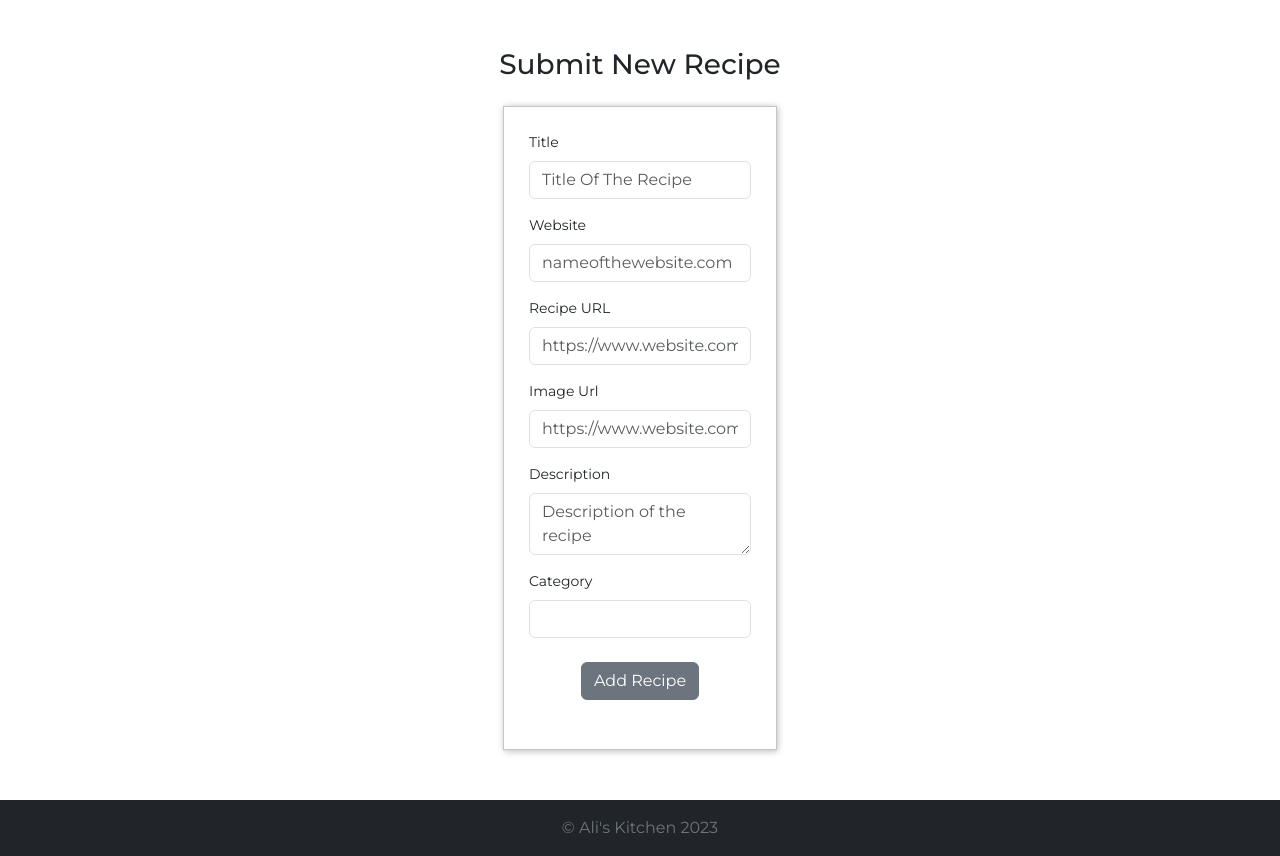
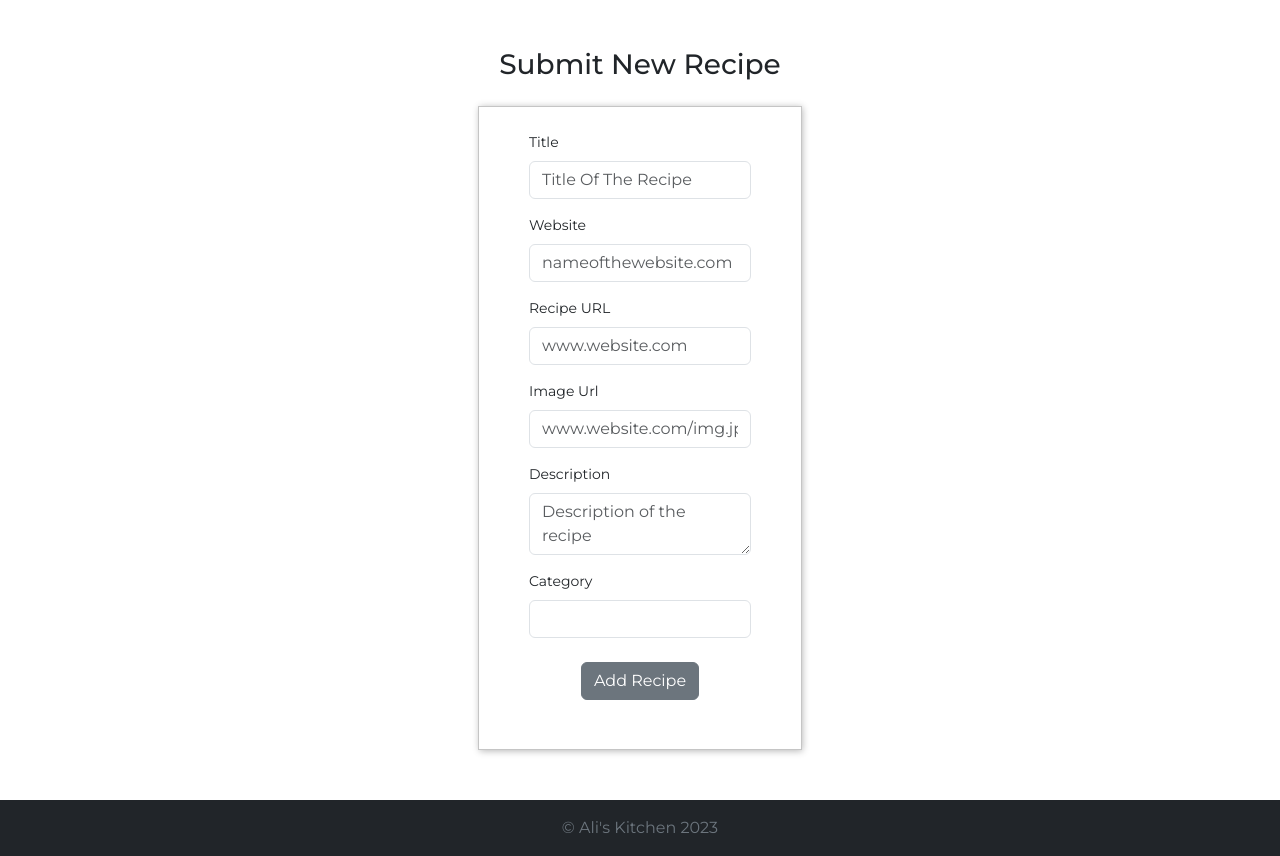
Before and after one commit to AlexTensorer/Ali-s-Kitchen, a Node server app: page /submit in a window 1280 px wide. Shown: the part 75-931 px from the top of the page. Run offline with Node 20, Linux system fonts and the light colour scheme; a user stored in the database is signed in; some libraries are stand-ins or nearby versions.

Commit message:
style fixes

```diff
--- a/app/views/allRecipes.ejs
+++ b/app/views/allRecipes.ejs
@@ -5,7 +5,7 @@
 <main class="d-flex text-center px-2 mb-5 container-fluid">
     <article class="row g-3 justify-content-center">
         <% for (const recipe of recipes) { %>
-        <div class="col-6 col-md-5 col-xl-4 col-xxl-3 px-4 d-flex flex-column">
+        <div class="col-6 col-md-5 col-xl-4 col-xxl-3 px-2 d-flex flex-column">
             <div style="position: relative;">
                 <img style="padding-top: 8px; width: 100%; height: 280px; object-fit: cover; box-sizing: border-box;"
                     src="<%= recipe.image %>" alt="">
@@ -25,7 +25,7 @@
                 </div>
             </div>
             <div class="fs-5 pt-2 ps-7 pe-7" style="text-decoration: none; color: inherit;">
-                <a class="fs-5 ps-2 pe-2 pb-1"
+                <a class="fs-5 ps-1 pe-1 pb-1"
                     style="text-decoration: none; color: inherit; background-color: rgba(238, 210, 176, 0.5); "
                     href="<%=recipe.link%>" target="_blank"><%= recipe.title %></a>
                 <div class="text-secondary" style="font-size: 10px; font-style: italic;"><%= recipe.website %>
--- a/app/views/login.ejs
+++ b/app/views/login.ejs
@@ -24,7 +24,7 @@
 <div class="container">
     <div class="ms-auto me-auto mt-5" style="width: max-content;">
         <form action="/login" method="POST"
-            style="border: 1px solid rgba(139, 139, 139, 0.493); padding: 50px 100px 50px 100px;; box-shadow: 0.5px 1px 7px 0px rgba(0,0,0,0.29);">
+            style="border: 1px solid rgba(139, 139, 139, 0.493); padding: 30px 50px 30px 50px;; box-shadow: 0.5px 1px 7px 0px rgba(0,0,0,0.29);">
             <label class="form-label muted" style="letter-spacing: 1px;" for="email">Email</label>
             <input class="form-control mb-4" type="email" id="email" name="email" placeholder="email@domain.com">
 
--- a/app/views/recipesByCategory.ejs
+++ b/app/views/recipesByCategory.ejs
@@ -30,7 +30,7 @@
                 </div>
             </div>
             <div class="fs-4 pt-2 ps-7 pe-7" style="text-decoration: none; color: inherit;">
-                <a class="fs-4 ps-4 pe-4 pb-1"
+                <a class="fs-4 ps-1 pe-1 pb-1"
                     style="text-decoration: none; color: inherit; background-color: rgba(238, 210, 176, 0.5); "
                     href="<%=recipe.link%>" target="_blank"><%= recipe.title %></a>
                 <div class="text-secondary" style="font-size: small; font-style: italic;"><%= recipe.website %>
--- a/app/views/signup.ejs
+++ b/app/views/signup.ejs
@@ -17,7 +17,7 @@
           <% } %>
 
 
-        <form action="/signup" method="POST" class="inline" style="border: 1px solid rgba(139, 139, 139, 0.493); padding: 50px 100px 50px 100px; box-shadow: 0.5px 1px 7px 0px rgba(0,0,0,0.29);">
+        <form action="/signup" method="POST" class="inline" style="border: 1px solid rgba(139, 139, 139, 0.493); padding: 30px 50px 10px 50px; box-shadow: 0.5px 1px 7px 0px rgba(0,0,0,0.29);">
             <label class="form-label muted" style="letter-spacing: 1px;" for="username">Username</label>
             <input class="form-control mb-4" type="text" id="username" name="username" placeholder="Username">
 
--- a/app/views/submit.ejs
+++ b/app/views/submit.ejs
@@ -5,7 +5,7 @@
     <h3 class="text-center">Submit New Recipe</h2>
     <div class="col-sm-6 ms-auto me-auto mt-4" style="width: max-content;">
         <form action="/submit" method="POST"
-        style="font-size: 14px; border: 1px solid rgba(139, 139, 139, 0.493); padding: 25px; margin-bottom: 50px; box-shadow: 0.5px 1px 7px 0px rgba(0,0,0,0.29);">
+        style="font-size: 14px; border: 1px solid rgba(139, 139, 139, 0.493); padding: 25px 50px 25px 50px; margin-bottom: 50px; box-shadow: 0.5px 1px 7px 0px rgba(0,0,0,0.29);">
             <div class="mb-3">
                 <label class="form-label" for="title">Title</label>
                 <input class="form-control" type="text" id="title" name="title" placeholder="Title Of The Recipe"
@@ -19,13 +19,13 @@
             <div class="mb-3">
                 <label class="form-label" for="link">Recipe URL</label>
                 <input class="form-control" type="text" id="link" name="link"
-                    placeholder="https://www.website.com/recipe/" required>
+                    placeholder="www.website.com" required>
 
             </div>
             <div class="mb-3">
                 <label class="form-label" for="image">Image Url</label>
                 <input class="form-control" type="text" id="image" name="image"
-                    placeholder="https://www.website.com/recipe/image.jpg/png/webp..." required>
+                    placeholder="www.website.com/img.jpg" required>
             </div>
 
             <div class="mb-3">
```
